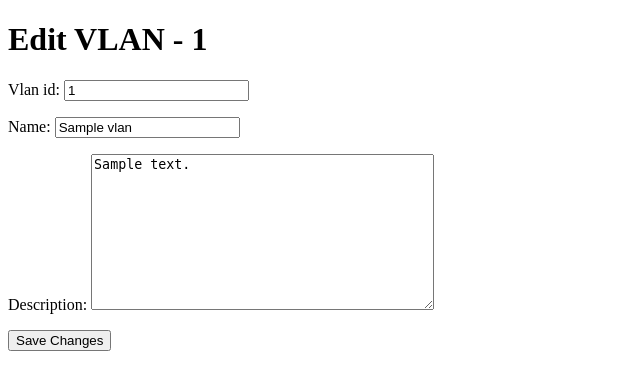
After one commit to ben-burwood/HomeDB, a Django app: page /ip/vlan/1/edit in a window 1280 px wide. The commit adds this page. Shown: the top 390 px of the page, without its empty margins (0-640 px from the left). Run offline with Django 5.2, Linux system fonts and the light colour scheme; tables that the repository leaves empty hold one stand-in row (values such as "Sample post").

Commit message:
Add Edit for VLANs

```diff
--- /dev/null
+++ b/NetworkMapper/ip/templates/ip/vlan/edit.html
@@ -0,0 +1,19 @@
+<!DOCTYPE html>
+<html lang="en">
+<head>
+    <meta charset="UTF-8">
+    <meta name="viewport" content="width=device-width, initial-scale=1.0">
+    <title>Edit VLAN</title>
+</head>
+<body>
+
+<h1>Edit VLAN - {{ vlan.vlan_id }}</h1>
+
+<form method="post" action="{% url 'vlan.edit' vlan.id %}">
+    {% csrf_token %}
+    {{ form.as_p }}
+    <button type="submit">Save Changes</button>
+</form>
+
+</body>
+</html>
--- a/NetworkMapper/ip/templates/ip/vlan/index.html
+++ b/NetworkMapper/ip/templates/ip/vlan/index.html
@@ -27,6 +27,9 @@
                 <td>{{ vlan.name }}</td>
                 <td>{{ vlan.description|default:"N/A" }}</td>
                 <td>{{ vlan.subnet }}</td>
+                <td>
+                    <a href="{% url 'vlan.edit' vlan.id %}">Edit</a>
+                </td>
             </tr>
         {% endfor %}
     </tbody>
--- a/NetworkMapper/ip/urls.py
+++ b/NetworkMapper/ip/urls.py
@@ -5,4 +5,5 @@ from . import views
 urlpatterns = [
     path("vlan", views.index, name="vlan.index"),
     path("vlan/create", views.create_vlan, name="vlan.create"),
+    path("vlan/<int:vlan_id>/edit", views.edit_vlan, name="vlan.edit"),
 ]
--- a/NetworkMapper/ip/views.py
+++ b/NetworkMapper/ip/views.py
@@ -1,8 +1,7 @@
-from django.shortcuts import redirect, render
+from django.shortcuts import get_object_or_404, redirect, render
 
 from .forms import VLANForm
 from .models import VLAN
-
 
 def index(request):
     vlans = VLAN.objects.all()
@@ -19,3 +18,17 @@ def create_vlan(request):
         form = VLANForm()
 
     return render(request, "ip/vlan/create.html", {"form": form})
+
+
+def edit_vlan(request, vlan_id: int):
+    vlan = get_object_or_404(VLAN, id=vlan_id)
+
+    if request.method == "POST":
+        form = VLANForm(request.POST, instance=vlan)
+        if form.is_valid():
+            form.save()
+            return redirect("vlan.index")  # Redirect to the VLAN Index after successful edit
+    else:
+        form = VLANForm(instance=vlan)
+
+    return render(request, "ip/vlan/edit.html", {"form": form, "vlan": vlan})
```
